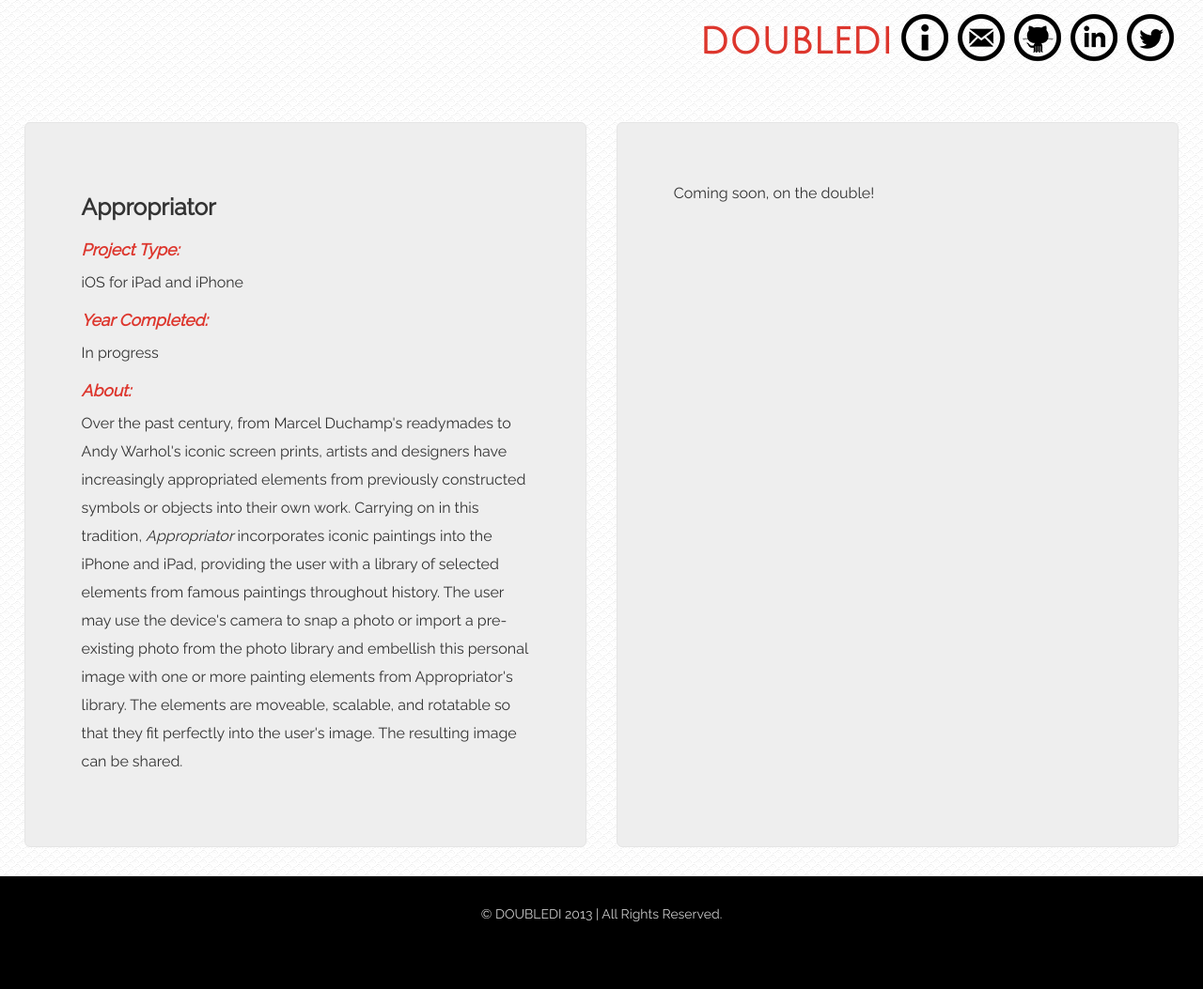
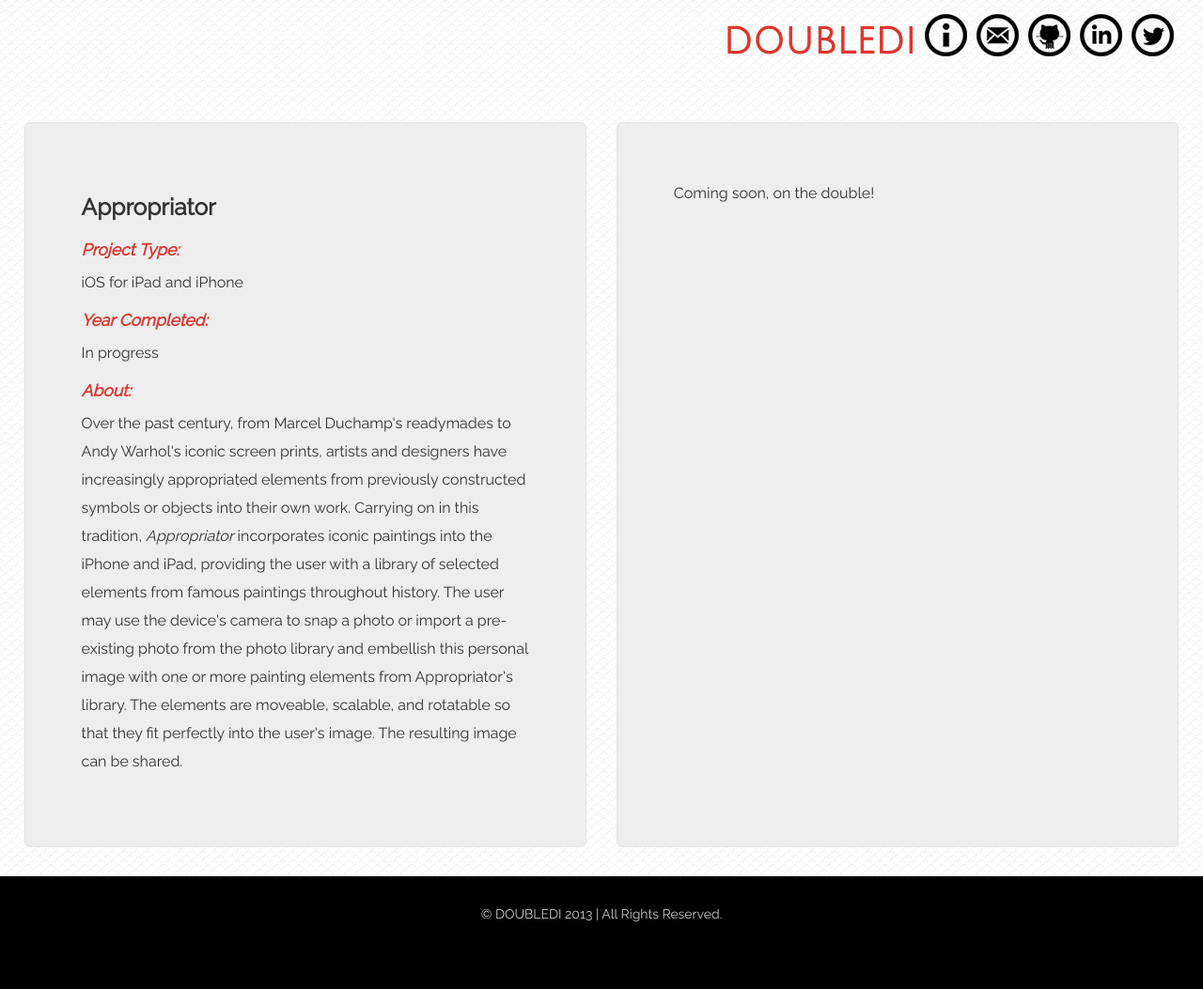
Before and after one commit to diannamertz/doubledi.github.com, a Jekyll site: the page built from appropriator.html, in a window 1280 px wide. Shown: the whole page at 94% size. Built offline with Jekyll 4.4.1, drawn with Linux system fonts in a browser that asks for light colours.

Commit message:
change around image sizes

```diff
--- a/_layouts/default.html
+++ b/_layouts/default.html
@@ -14,7 +14,7 @@
           <div class="row-fluid">
             <nav role="navigation">
               <ul>
-                <li><a href="https://twitter.com/doubledidouble" target="_blank" style="social"><img src="/img/icon-twitter.png"></a></li>
+                <li><a href="https://twitter.com/doubledidouble" target="_blank"><img src="/img/icon-twitter.png"></a></li>
                 <li><a href="http://www.linkedin.com/pub/dianna-mertz/5a/112/3bb" target="_blank"> <img src="/img/icon-in.png"></a></li>
                 <li><a href="https://github.com/doubledi?tab=repositories" target="_blank"> <img src="/img/icon-github.png"></a></li>
                 <li><a href="mailto:diannamertz@gmail.com" target="_top" title="E-mail me!"> <img src="/img/icon-contact.png" alt="E-mail me!"></a></li>
--- a/css/style.css
+++ b/css/style.css
@@ -276,8 +276,4 @@
   .space {
   margin-top: 20px;
 }
-
-.social {
-  background-size: 80%;
 }
-}
```
Also changed, not shown: img/icon-contact.png, img/icon-github.png, img/icon-in.png, img/icon-info.png, img/icon-twitter.png.
